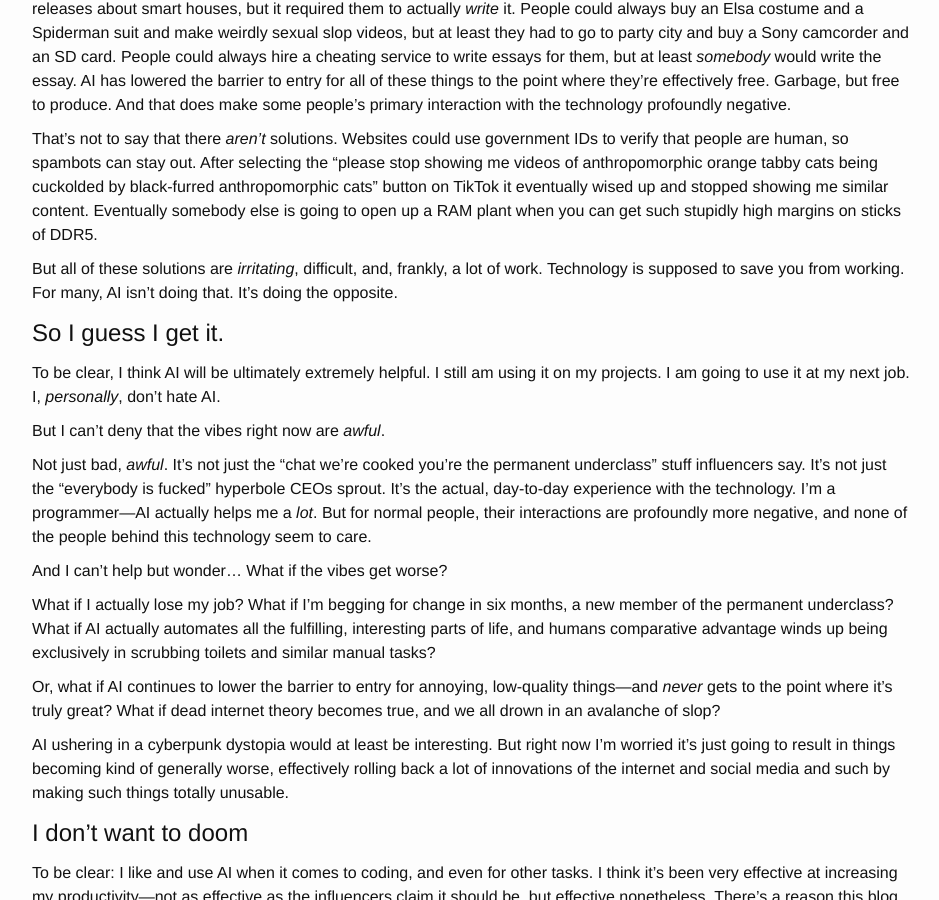
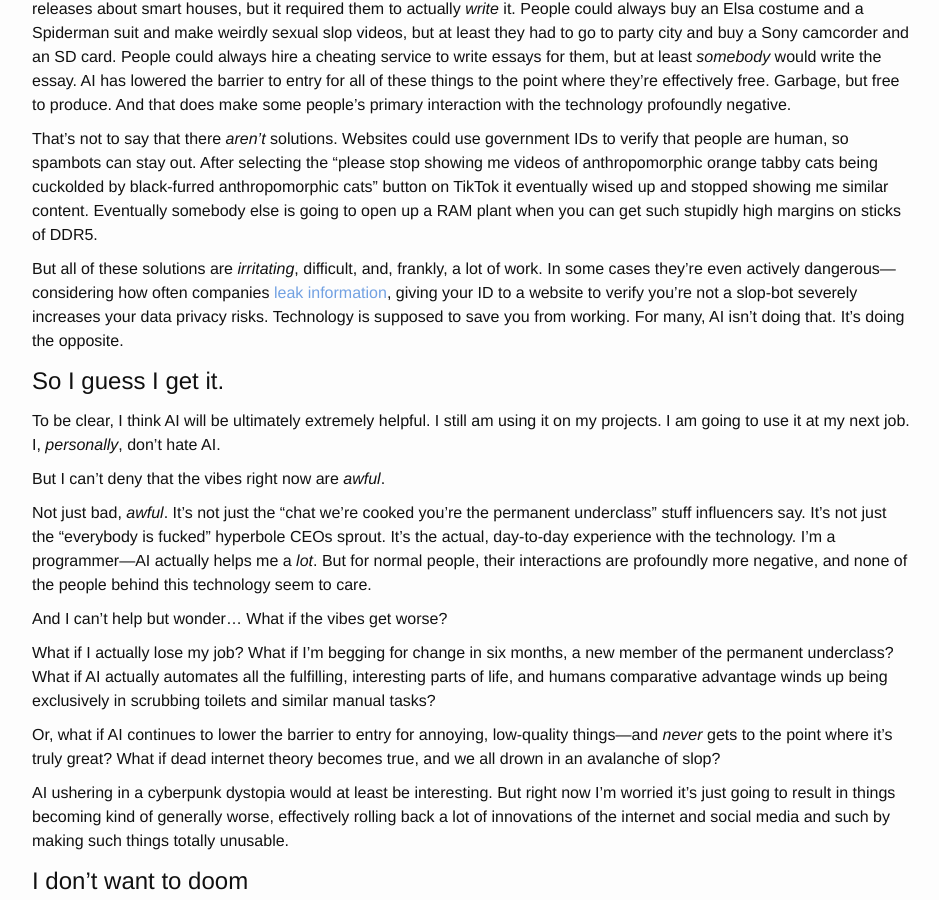
Before and after one commit to AnthonySuper/AnthonySuper.github.io, a Jekyll site: the page built from blog/_posts/2026-02-14-i-guess-i-kinda-get-why-people-hate-ai.md, in a window 1280 px wide and 900 px high, scrolled down 3274 px. Shown: the whole window, without its empty margins (168-1107 px from the left). Built offline with Jekyll 4.4.1, drawn with Linux system fonts in a browser that asks for light colours; nearby versions of some CDN libraries.

Commit message:
one more downside

```diff
--- a/blog/_posts/2026-02-14-i-guess-i-kinda-get-why-people-hate-ai.md
+++ b/blog/_posts/2026-02-14-i-guess-i-kinda-get-why-people-hate-ai.md
@@ -155,6 +155,7 @@ After selecting the "please stop showing me videos of anthropomorphic orange tab
 Eventually somebody else is going to open up a RAM plant when you can get such stupidly high margins on sticks of DDR5.
 
 But all of these solutions are *irritating*, difficult, and, frankly, a lot of work.
+In some cases they're even actively dangerous---considering how often companies [leak information](https://discord.com/press-releases/update-on-security-incident-involving-third-party-customer-service), giving your ID to a website to verify you're not a slop-bot severely increases your data privacy risks.
 Technology is supposed to save you from working.
 For many, AI isn't doing that.
 It's doing the opposite.
```
